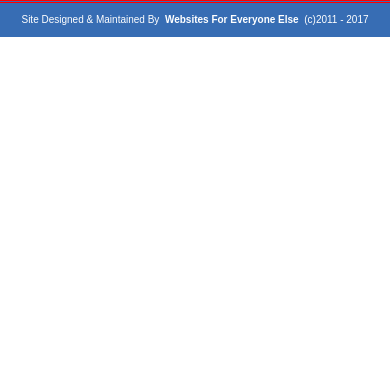
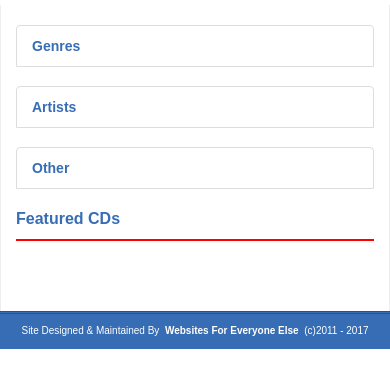
Before and after one commit to armthepit/rockintoamerica1, a PHP site: page / in a window 390 px wide. Shown: the part 129-517 px from the top of the page. Run offline with PHP 8.4, Linux system fonts and the light colour scheme; some libraries are stand-ins or nearby versions.

Commit message:
add includes for sidebar and maincontent. sidebar has menu placeholder for genre, artists, and other.

```diff
--- /dev/null
+++ b/assets/includes/maincontent.php
@@ -0,0 +1,7 @@
+        <div class="clearfix visible-sm"></div>
+        <div class="col-lg-9 col-md-9 col-sm-12">
+            <div class="col-lg-12 col-sm-12">
+                <span class="title">Featured CDs</span>
+            </div>
+        </div>
+        <div class="clearfix visible-sm"></div>
--- a/assets/includes/navigation.php
+++ b/assets/includes/navigation.php
@@ -1,9 +1,9 @@
 <nav id="mainmenu" class="navbar navbar-default navbar-fixed-static" role="navigation">
-    <div class="container nav-container">
+    <div class="container-fluid nav-container">
         <div style="float:right" class="hidden-sm hidden-xs">
             <div class="collapse navbar-collapse">
                 <ul class="nav navbar-nav">
-                    <li><a href="#"><i class="fa fa-shopping-cart fa-fw"></i> Shopping Cart</a></li>
+                    <li><a href="#"><i class="fa fa-shopping-cart"></i> Shopping Cart</a></li>
                 </ul>
             </div>
         </div>
@@ -28,7 +28,7 @@
                 </li>
                 <li><a href="#"><i class="fa fa-lock" aria-hidden="true"></i> My Account</a>
                 </li>
-                <li class="hidden-lg hidden-md"><a href="#"><i class="fa fa-shopping-cart fa-fw"></i> Shopping Cart</a></li>
+                <li class="hidden-lg hidden-md"><a href="#"><i class="fa fa-shopping-cart"></i> Shopping Cart</a></li>
             </ul>
         </div>
     </div>
--- a/assets/includes/pageheader.php
+++ b/assets/includes/pageheader.php
@@ -1,5 +1,5 @@
 <header>
-    <div class="container">
+    <div class="container-fluid">
         <div class="row">
             <div class="col-md-8 hidden-sm hidden-xs">
                 <div class="well">
--- /dev/null
+++ b/assets/includes/sidebar.php
@@ -0,0 +1,45 @@
+<div class="col-lg-3 col-md-3 col-sm-12">
+    <div class="col-lg-12 col-md-12 col-sm-6">
+        <div class="list-group sidebarmenu sidebaritem">
+            <div class="list-group">
+                <a href="#genres" class="list-group-item sidebarmenu" data-toggle="collapse"> <span class="sidebarheader">Genres</span></a>
+                <div class="collapse pos-absolute" id="genres">
+                    <a href="#" class="list-group-item submenu">Acoustic</a>
+                    <a href="#" class="list-group-item submenu">Blues</a>
+                    <a href="#" class="list-group-item submenu">Christian</a>
+                    <a href="#" class="list-group-item submenu">Compilation</a>
+                    <a href="#" class="list-group-item submenu">Country</a>
+                    <a href="#" class="list-group-item submenu">EDM</a>
+                    <a href="#" class="list-group-item submenu">Folk</a>
+                    <a href="#" class="list-group-item submenu">Hip Hop / Rap</a>
+                    <a href="#" class="list-group-item submenu">Jazz</a>
+                    <a href="#" class="list-group-item submenu">Metal</a>
+                    <a href="#" class="list-group-item submenu">Punk</a>
+                    <a href="#" class="list-group-item submenu">Rhythm & Blues</a>
+                    <a href="#" class="list-group-item submenu">Rock</a>
+                </div>
+            </div>
+        </div>
+    </div>
+    <div class="col-lg-12 col-md-12 col-sm-6">
+        <div class="list-group sidebarmenu sidebaritem">
+            <div class="list-group sidebarmenu"> <a href="#artist" class="list-group-item sidebarmenu" data-toggle="collapse"><span class="sidebarheader">Artists</span></a>
+                <div class="collapse pos-absolute" id="artist">
+                    <a href="#" class="list-group-item submenu">A</a>
+                    <a href="#" class="list-group-item submenu">B</a>
+                </div>
+            </div>
+        </div>
+    </div>
+    <div class="col-lg-12 col-md-12 col-sm-6">
+        <div class="list-group sidebarmenu sidebaritem">
+            <div class="list-group sidebarmenu"> <a href="#other" class="list-group-item sidebarmenu" data-toggle="collapse"><span class="sidebarheader">Other</span></a>
+                <div class="collapse pos-absolute" id="other">
+                    <a href="#" class="list-group-item submenu">About Us</a>
+                    <a href="#" class="list-group-item submenu">Contact Us</a>
+                </div>
+            </div>
+        </div>
+    </div>
+</div>
+<div class="clearfix visible-sm"></div>
--- a/assets/style/style.css
+++ b/assets/style/style.css
@@ -2,6 +2,14 @@ body {
     background: #ffffff;
     font-family: arial;
     color: #000000;
+}
+
+.maincontainer {
+    padding: 20px 0 50px 0;
+    margin: 5px 0 0 0;
+    background: #fff;
+    border-left: 1px solid #eee;
+    border-right: 1px solid #eee;
 }
 
 a:link {
@@ -29,8 +37,8 @@ a:active {
     color: #ffffff;
 }
 
-.container-fluid {
-    padding: 0px;
+.nopadding {
+    padding: 0!important;
 }
 
 header {
@@ -128,6 +136,60 @@ textarea {
     color: #ffffff;
 }
 
+span.title {
+  display: block;
+  border-bottom: 2px solid #ff0000;
+  padding-bottom: 8px;
+  margin-bottom: 20px;
+  font-size: 16px;
+  font-weight: bold;
+  color: #376db4;
+}
+
+.sidebarheader {
+    font-size: 14px;
+}
+
+.sidebaritem {
+    font-size: 12px;
+}
+
+.sidebarmenu a:link {
+/*    font-size: 12px;*/
+    text-decoration: none;
+    font-weight: bold;
+    background: #ffffff;
+    color: #376db4;
+}
+
+.sidebarmenu a:visited {
+    text-decoration: none;
+    font-weight: bold;
+    color: #ffffff;
+    background: #ffffff;
+    color: #376db4;
+}
+
+.sidebarmenu a:hover {
+    text-decoration: none;
+    font-weight: bold;
+    color: #ffffff;
+    background-color: #376db4;
+    border-radius: 5px;
+}
+
+.sidebarmenu a:active {
+    text-decoration: none;
+    font-weight: bold;
+    color: #376db4;
+    background-color: #ffffff;
+    border-radius: 5px;
+}
+
+.menu-ico-collapse {
+  float:right;
+}
+
 footer {
     background: #376db4;
     color: #ffffff;
@@ -147,12 +209,10 @@ footer {
     header: {
         padding: 0 0 0 5px;
     }
-
     #mainmenu.navbar-default {
         font-size: 14px;
         padding: 0 10px 0 10px;
     }
-
     footer {
         background: #376db4;
         color: #ffffff;
--- a/index.php
+++ b/index.php
@@ -6,10 +6,16 @@
 
 <body>
 
-        <?php require_once("assets/includes/pageheader.php");?>
-        <?php require_once("assets/includes/navigation.php");?>
-        <?php require_once("assets/includes/footer.php");?>
-        <?php require_once("assets/includes/js.php");?>
+    <?php require_once("assets/includes/pageheader.php");?>
+    <?php require_once("assets/includes/navigation.php");?>
+    <div class="container-fluid maincontainer">
+        <div class="row">
+            <?php require_once("assets/includes/sidebar.php");?>
+            <?php require_once("assets/includes/maincontent.php");?>
+        </div>
+    </div>
+    <?php require_once("assets/includes/footer.php");?>
+    <?php require_once("assets/includes/js.php");?>
 
 </body>
 
```
Also changed, not shown: assets/includes/submenu.php (deleted, +0 -8 lines). Lines whose indentation alone changed are shown as unchanged.
